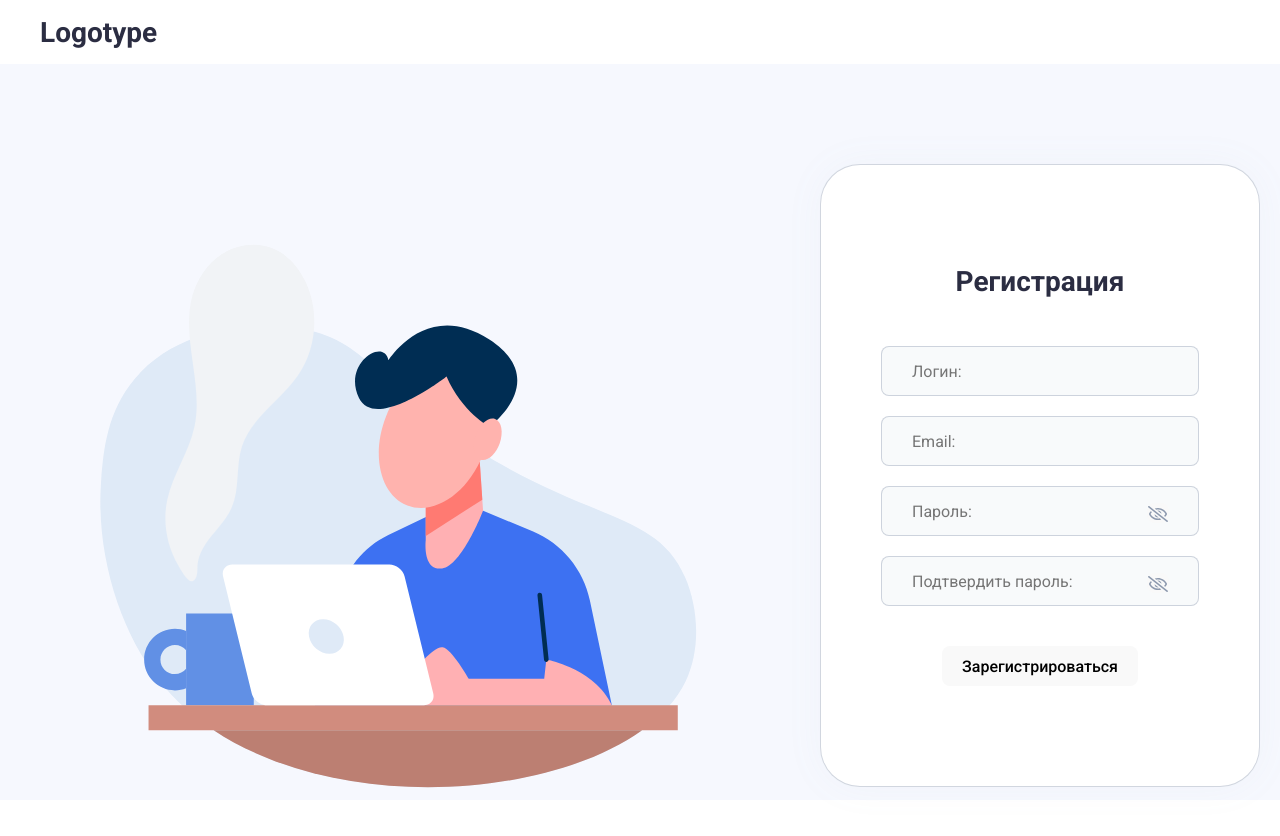
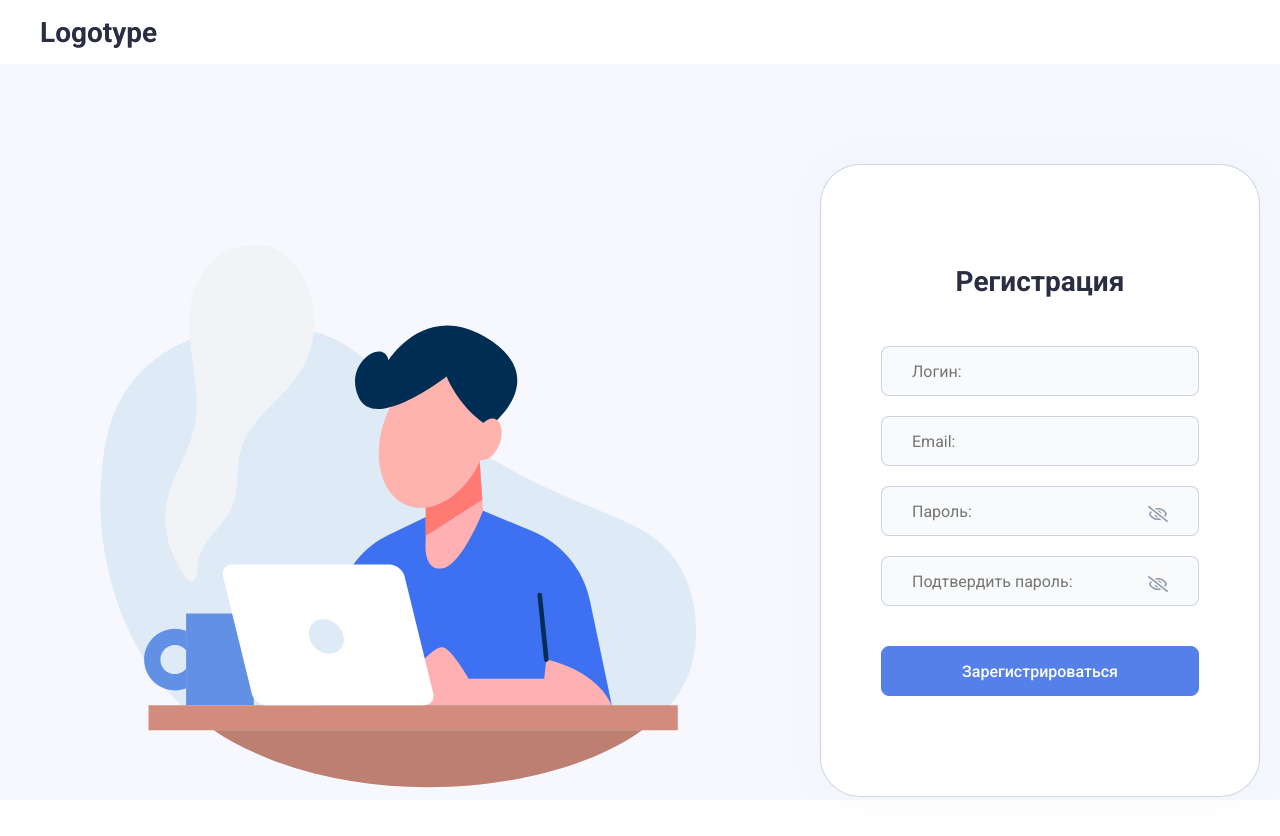
Before and after one commit to Yuri-9/vue-test-for-TD-complect, a Vue app: page / in a window 1280 px wide. Shown: the top 836 px of the page. Built offline with nearby package versions, Linux system fonts and the light colour scheme.

Commit message:
feat: add Button component

```diff
--- /dev/null
+++ b/src/components/Button.vue
@@ -0,0 +1,23 @@
+<template>
+  <button class="button" @click="onClick">
+    <slot></slot>
+  </button>
+</template>
+
+<script setup>
+const emits = defineEmits(["onClick"]);
+</script>
+
+<style scoped lang="scss">
+.button {
+  border-radius: 8px;
+  border: 1px solid var(--Blue);
+  background: var(--Blue);
+  min-width: 230px;
+  width: 100%;
+  color: var(--White);
+  cursor: pointer;
+  height: 50px;
+  padding: 3px 10px;
+}
+</style>
--- a/src/components/RegistrationForm/RegistrationForm.vue
+++ b/src/components/RegistrationForm/RegistrationForm.vue
@@ -41,13 +41,14 @@
         @onChange="handleChange"
       />
     </fieldset>
-    <button type="submit">Зарегистрироваться</button>
+    <Button type="submit">Зарегистрироваться</Button>
   </form>
 </template>
 
 <script setup>
 import { reactive } from "vue";
 import InputField from "../../components/InputField.vue";
+import Button from "../../components/Button.vue";
 import useValidate from "../../hooks/useValidate";
 
 import { getValidationSchema } from "./validationSchema";
--- a/src/style.scss
+++ b/src/style.scss
@@ -22,6 +22,7 @@
   --Light-Gray-40: #f8fafb;
   --Dark-Red: #d90429;
   --Green: #31bf43;
+  --Blue: #5680e9;
 
   --Black-blue: #2b2d42;
   --Mono-Light-blue: #f6f8fe;
```
